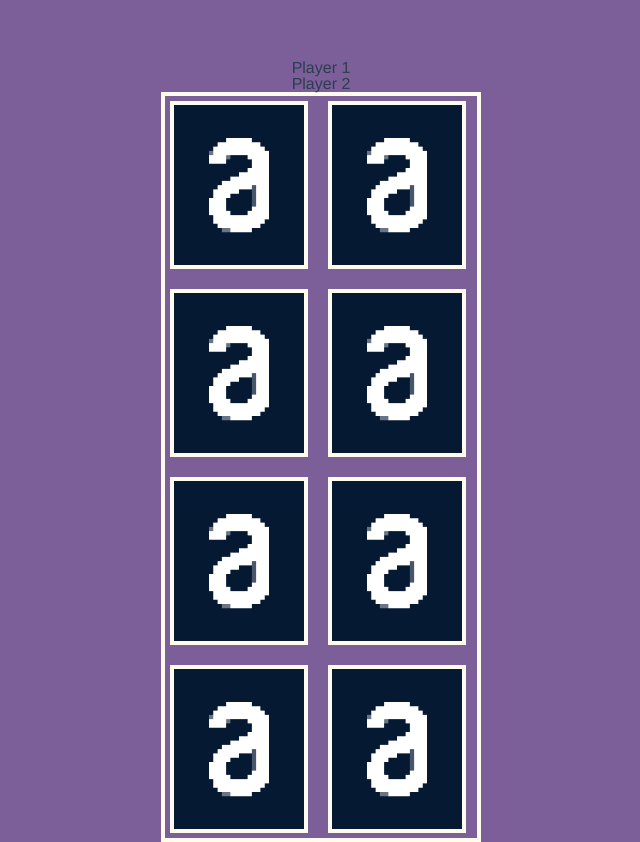
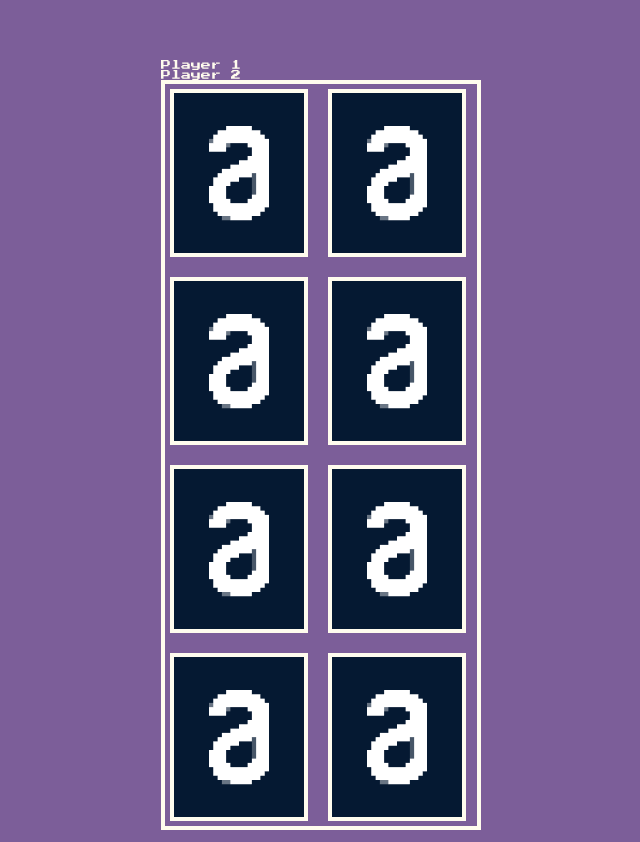
Before and after one commit to ricbatera/jogo-memoria-curso-marco-bruno, a website built with Vite: page index.html in a window 1280 px wide. Shown: the whole page, without its empty margins (319-959 px from the left). Built offline with nearby package versions, Linux system fonts and the light colour scheme.

Commit message:
css do player component

```diff
--- a/index.html
+++ b/index.html
@@ -1,14 +1,20 @@
 <!DOCTYPE html>
 <html lang="pt-BR">
+
 <head>
   <meta charset="UTF-8" />
   <link rel="icon" type="image/svg+xml" href="favicon.svg" />
   <meta name="viewport" content="width=device-width, initial-scale=1.0" />
   <link rel="stylesheet" href="style.css">
   <title>Vite App</title>
+  <link rel="preconnect" href="https://fonts.googleapis.com">
+  <link rel="preconnect" href="https://fonts.gstatic.com" crossorigin>
+  <link href="https://fonts.googleapis.com/css2?family=Press+Start+2P&display=swap" rel="stylesheet">
 </head>
+
 <body>
   <div id="root"></div>
   <script type="module" src="/main.js"></script>
 </body>
+
 </html>
--- a/src/components/PlayerName/index.js
+++ b/src/components/PlayerName/index.js
@@ -1,4 +1,6 @@
+import './style.css'
+
 function PlayerName(nome = 'Player X'){
-    return `<p> ${nome} </p>`
+    return `<p class="player-name"> ${nome} </p>`
 }
 export default PlayerName;
--- /dev/null
+++ b/src/components/PlayerName/style.css
@@ -0,0 +1,3 @@
+.player-name{
+    color: var(--color-floral-white);
+}
--- a/src/styles/elements/base.css
+++ b/src/styles/elements/base.css
@@ -1,5 +1,11 @@
+html body{
+    font-size: 10px;
+    height: 100%;
+}
+
 body{
     background-color: var(--color-pomb-and-power);
     max-width: 320px;
     margin: 0 auto;
+    font-family: 'Press Start 2P', cursive;
 }
--- a/style.css
+++ b/style.css
@@ -1,8 +1,8 @@
 #root {
-  font-family: Avenir, Helvetica, Arial, sans-serif;
+  /* font-family: Avenir, Helvetica, Arial, sans-serif; */
   -webkit-font-smoothing: antialiased;
   -moz-osx-font-smoothing: grayscale;
-  text-align: center;
+  /* text-align: center; */
   color: #2c3e50;
   margin-top: 60px;
   /* display: flex;
```
Lines whose indentation alone changed are shown as unchanged.
